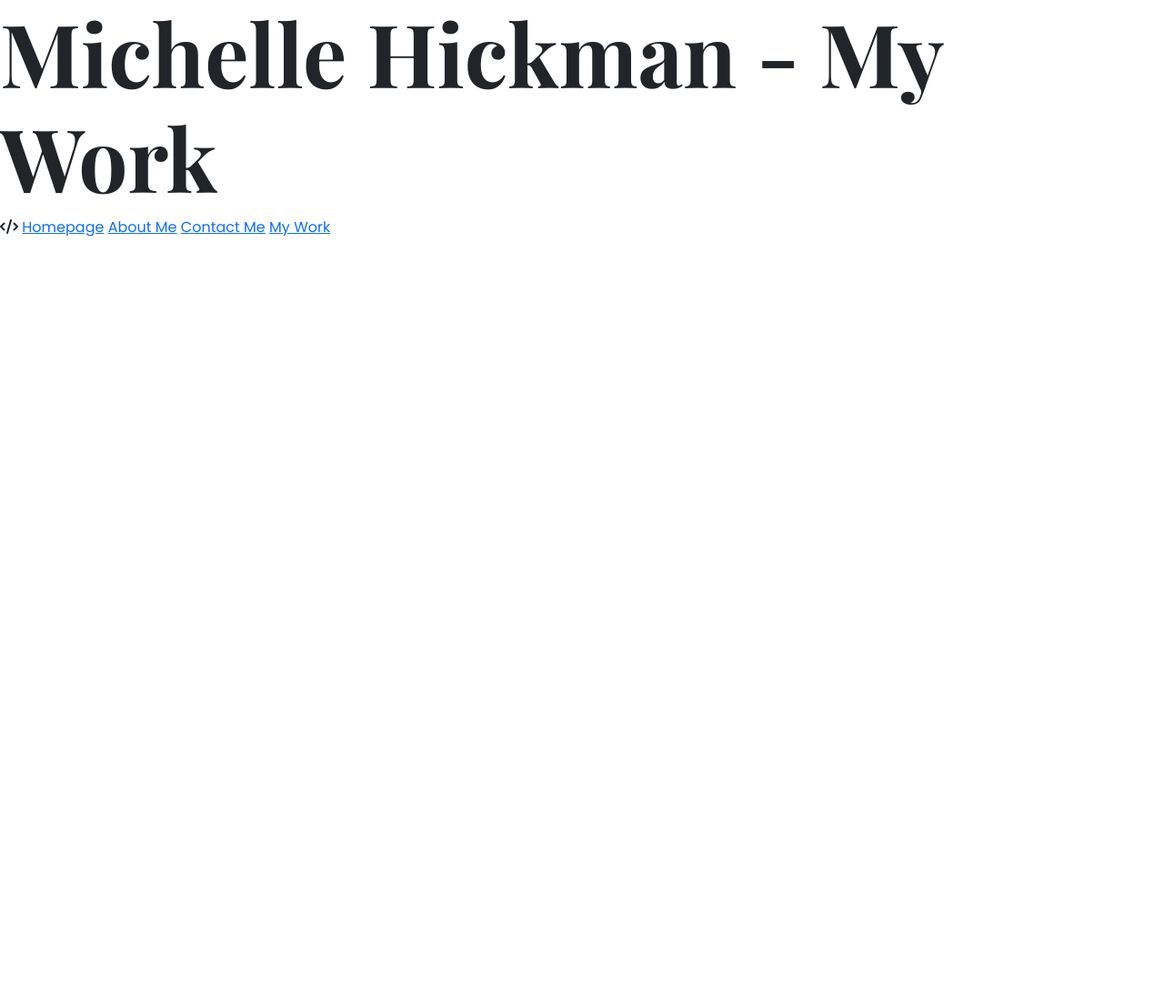
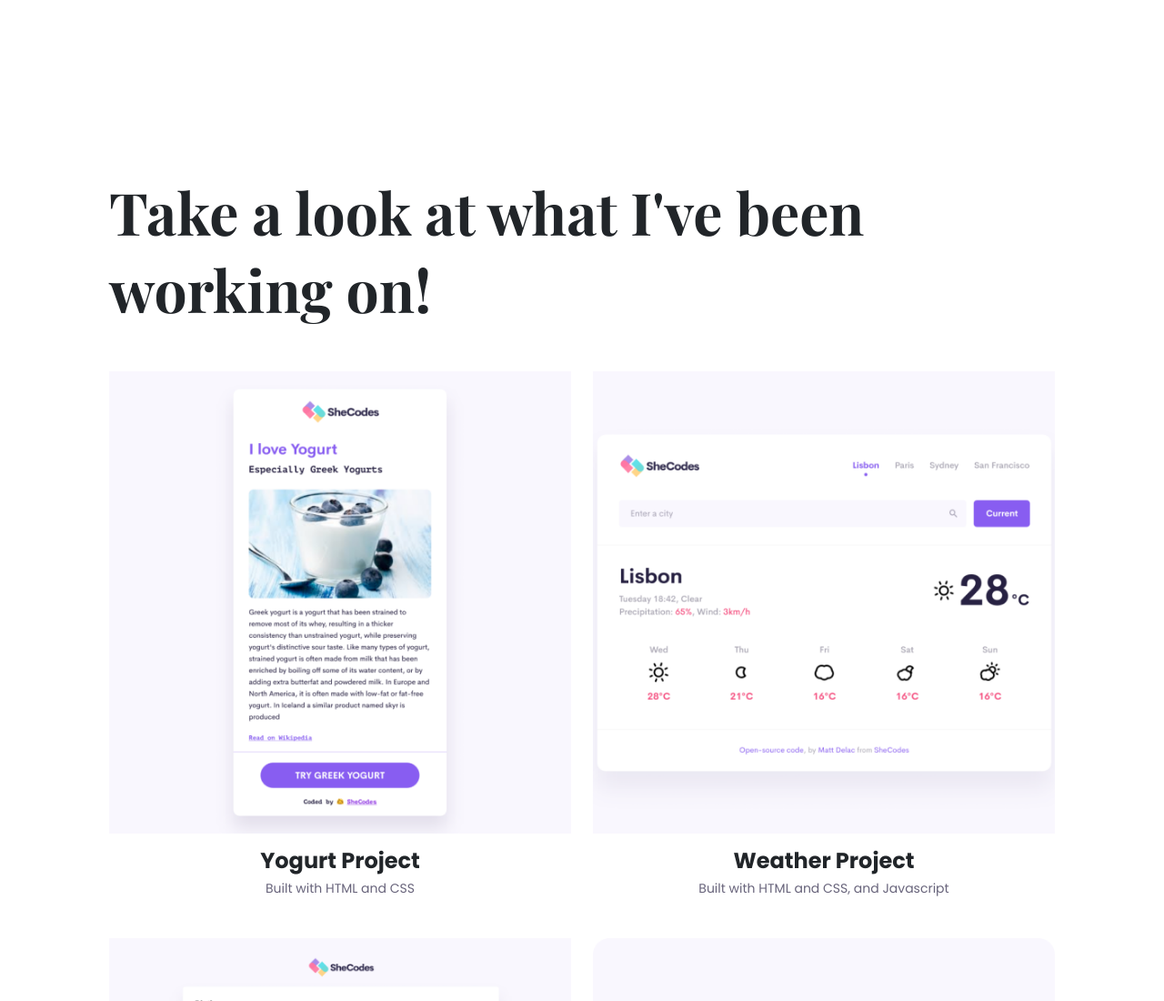
Before and after one commit to mhickman126/portfolio-project, a plain HTML site: page work.html in a window 1280 px wide. Shown: the top 1100 px of the page at 91% size. Before the commit the page ends 800 px from the top, so only its background shows below. Drawn offline with nearby package versions, Linux system fonts and the light colour scheme.

Commit message:
Update work page

```diff
--- a/styles/style.css
+++ b/styles/style.css
@@ -20,7 +20,11 @@ body {
 h1, h2, h3, h4, h5, h6 {
 font-family: var(--heading-font-family);
 font-weight: bold;
-font-size: 96px;
+
+}
+
+h1 {
+    font-size: 96px;
 }
 
 h2 {
@@ -52,22 +56,31 @@ p {
     font-size: 24px;
 }
 
-.about-section h1 {
+.content h1 {
     font-size: 64px;
     line-height: 85px;
 
 }
 
-.about-section h2 {
+.content h2 {
     font-size: 18px;
     font-family: var(--default-font-family);
 }
 
-.about-section {
+.content h3 {
+    font-size: 24px;
+    font-family: var(--default-font-family);
+}
+
+.content p{
+    font-size: 14px;
+}
+
+.content-container {
     padding: 160px 20px;
 }
 
-.about-section-content {
+.content {
    margin: 30px;
 }
 
@@ -120,7 +133,7 @@ p {
     padding: 80px 20px;
     }
 
-    .about-section {
+    .content {
         text-align: center;
         padding: 0;
     }
--- a/work.html
+++ b/work.html
@@ -20,12 +20,44 @@
 </head>
 
 <body>
-    <h1>Michelle Hickman - My Work</h1>
-    <i class="fa-solid fa-code"></i>
-    <a href="/">Homepage</a>
-    <a href="/about.html">About Me</a>
-    <a href="/contact.html">Contact Me</a>
-    <a href="/work.html">My Work</a>
+    <div class="content-container container">
+        <div class="content">
+            <h1 class="mb-5">Take a look at what I've been working on!</h1>
+
+            <div class="row">
+                <div class="col-md-6 mb-4">
+                    <img src="images/yogurt.png" alt="" class="img-fluid mb-3">
+                    <h3 class="text-center m-0">Yogurt Project</h3>
+                    <p class="text-center">Built with HTML and CSS</p>
+
+                </div>
+
+                <div class="col-md-6 mb-4">
+                    <img src="images/weather.png" alt="" class="img-fluid mb-3">
+                    <h3 class="text-center m-0">Weather Project</h3>
+                    <p class="text-center">Built with HTML and CSS, and Javascript</p>
+
+                </div>
+
+                <div class="col-md-6 mb-4">
+                    <img src="images/dictionary.png" alt="" class="img-fluid mb-3">
+                    <h3 class="text-center m-0">Dictionary Project</h3>
+                    <p class="text-center">Built with HTML and CSS, and React</p>
+
+                </div>
+
+                <div class="col-md-6 mb-4">
+                    <img src="images/translation.png" alt="" class="img-fluid mb-3">
+                    <h3 class="text-center m-0">Translation Project</h3>
+                    <p class="text-center">Built with HTML and CSS, and React</p>
+
+                </div>
+            </div>
+
+
+
+        </div>
+    </div>
 
 
 
```
Also changed, not shown: about.html (+2 -2 lines), images/translation.png (added).
